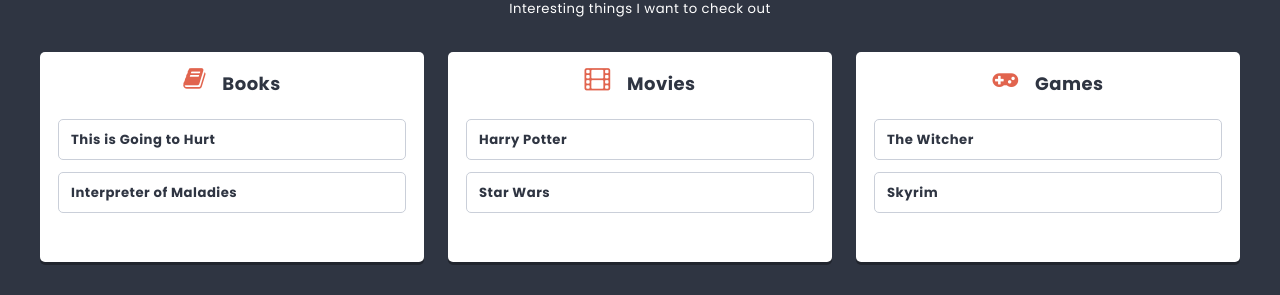
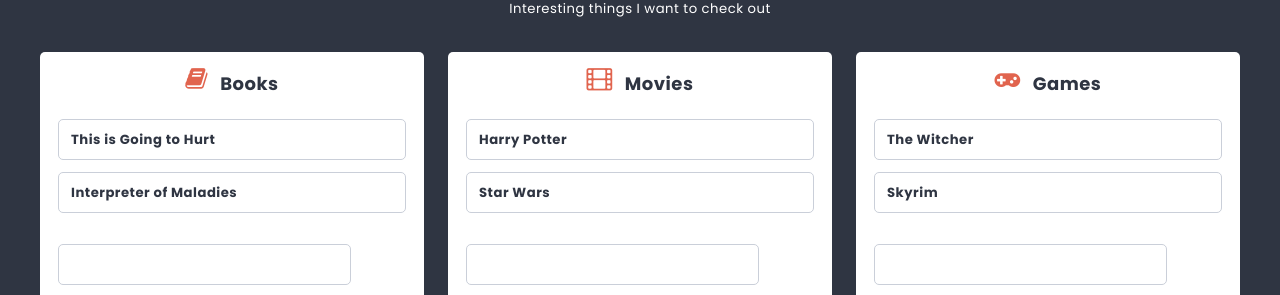
Before and after one commit to GabrielaDun/first-react-app, a React (Create React App) app in the folder first-react-app/: page / in a window 1280 px wide. Shown: the part 489-784 px from the top of the page. Built offline with nearby package versions, Linux system fonts and the light colour scheme.

Commit message:
Create a feature that adds cards

```diff
--- /dev/null
+++ b/first-react-app/src/components/CardForm/CardForm.js
@@ -0,0 +1,23 @@
+import styles from './CardForm.module.scss';
+import { useState } from 'react';
+import Button from '../Button/Button';
+import TextInput from '../TextInput/TextInput';
+
+const CardForm = props => {
+    console.log('cardForm', props);
+    const [title, setTitle] = useState('');
+
+    const handleSubmit = e => {
+        e.preventDefault();
+        props.action({ title: title }, props.columnId);
+        setTitle('');
+    }
+	return (
+        <form className={styles.columnForm} onSubmit={handleSubmit}>
+            <TextInput value={title} onChange={e => setTitle(e.target.value)} />
+            <Button>ADD CARD</Button>
+        </form>
+	);
+};
+
+export default CardForm;
--- a/first-react-app/src/components/Column/Column.js
+++ b/first-react-app/src/components/Column/Column.js
@@ -1,13 +1,27 @@
 import styles from './Column.module.scss';
 import Card from '../Card/Card';
+import CardForm from '../CardForm/CardForm';
+//import shortid from 'shortid';
 
 const Column = props => {
+    console.log(props);
     return (
         <article className={styles.column}>
-            <h2 className={styles.title} title ={props.title}><span className={styles.icon + ' fa fa-' + props.icon}> <i className={props.icon}></i></span> {props.title} </h2>
+            <h2 className={styles.title} title ={props.title}>
+                <span className={styles.icon + ' fa fa-' + props.icon}>
+                    <i className={props.icon}></i>
+                </span>
+                {props.title}
+            </h2>
             <ul className={styles.cards}>
-                {props.cards.map(card => <Card key={card.id} title={card.title} />)}
+                {props.cards.map(card =>
+                <Card
+                    key={card.id}
+                    title={card.title}
+                />
+                )}
             </ul>
+            <CardForm columnId={props.id} action={props.action}/>
         </article>
     );
   };
--- a/first-react-app/src/components/List/List.js
+++ b/first-react-app/src/components/List/List.js
@@ -38,6 +38,17 @@
     const addColumn = newColumn => {
         setColumns([...columns, { id: shortid() , title: newColumn.title, icon: newColumn.icon, cards:[] }]);
     };
+
+    const addCards = (newCard, columnId) => {
+        const columnsUpdated = columns.map(column =>{
+            if (column.id === columnId)
+                return { ...column, cards: [...column.cards, { id: shortid(), title: newCard.title }]}
+            else
+                return column
+        })
+        setColumns(columnsUpdated);
+    };
+
     return (
       <div>
           <header className={styles.header}>
@@ -45,7 +56,16 @@
           </header>
           <p className={styles.description}>Interesting things I want to check out</p>
           <section className={styles.columns}>
-            {columns.map(column => <Column key={column.id} id={column.id} title={column.title} icon={column.icon} cards={column.cards} />)}
+            {columns.map(column =>
+                <Column
+                key={column.id}
+                id={column.id}
+                title={column.title}
+                icon={column.icon}
+                cards={column.cards}
+                action={addCards}
+                />
+            )}
           </section>
           <ColumnForm action={addColumn} />
       </div>
```
Also changed, not shown: first-react-app/src/components/CardForm/CardForm.module.scss (added).
